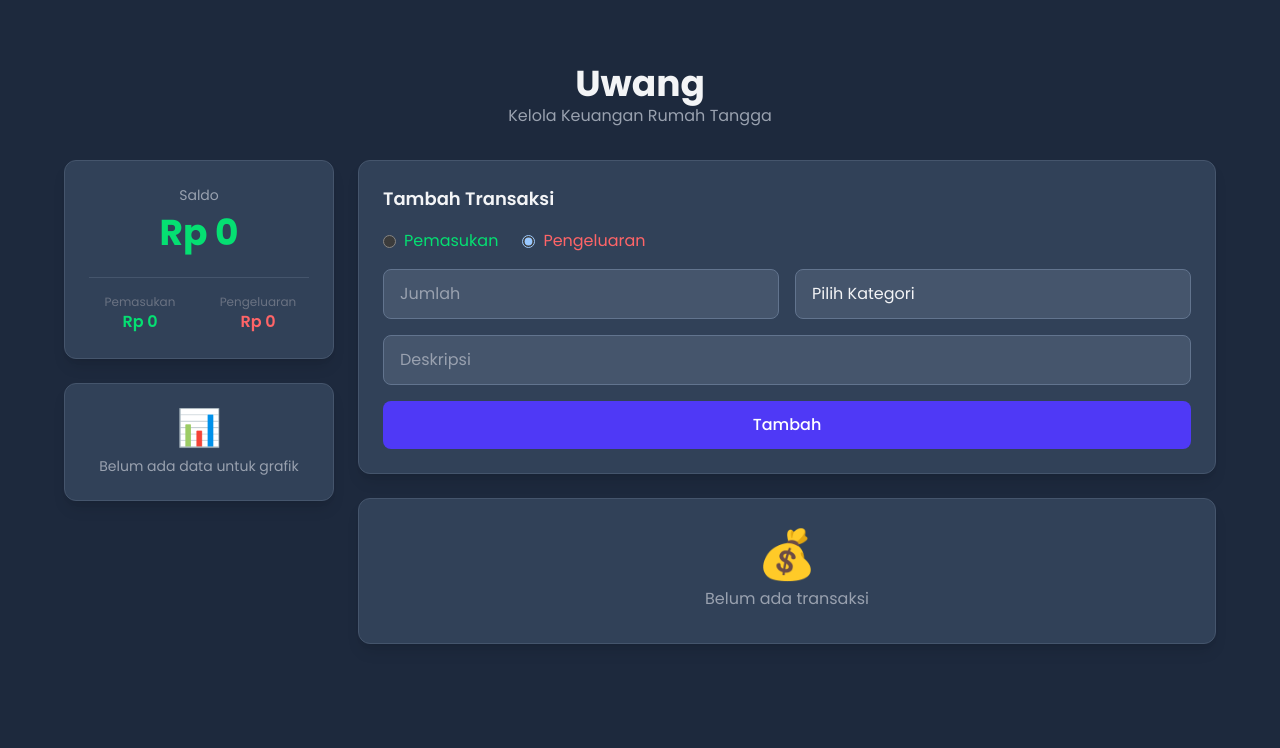
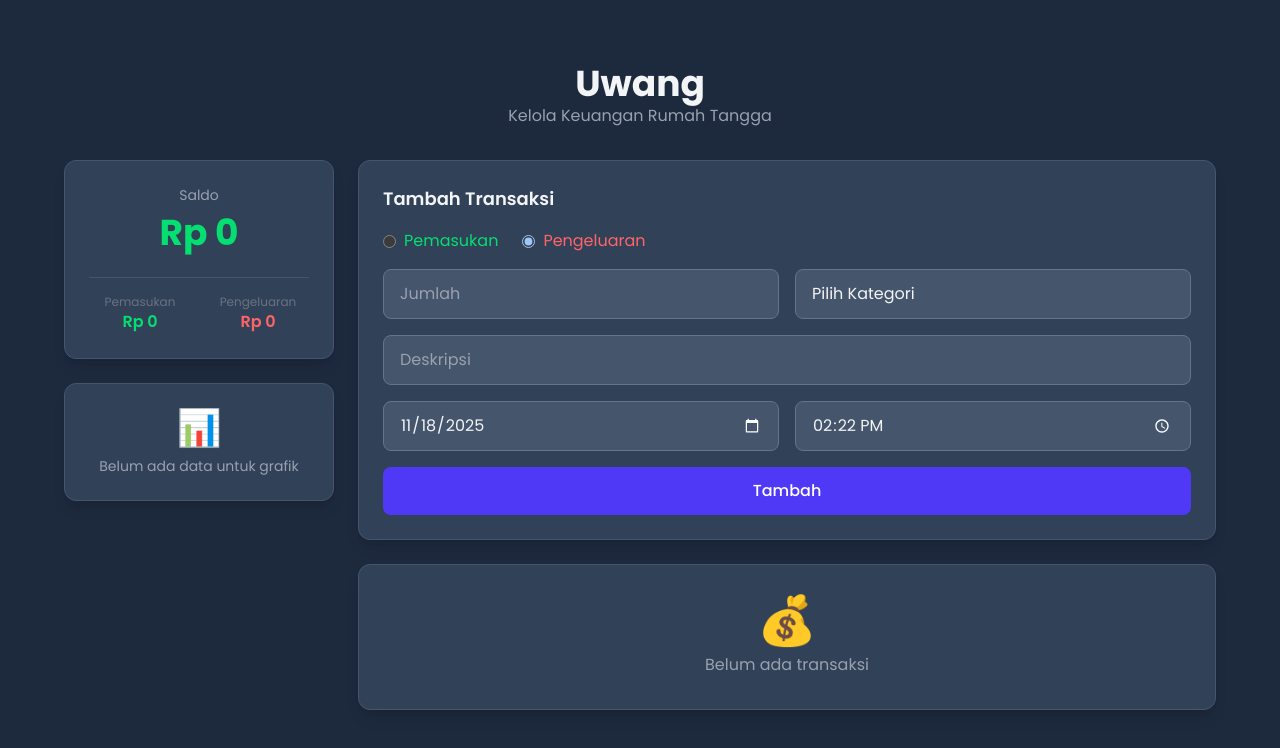
Before and after one commit to rohmanureldi/uwang, a React (Vite) app: page / in a window 1280 px wide. Shown: the top 748 px of the page. Built offline with nearby package versions, Linux system fonts and the light colour scheme.

Commit message:
date time field

```diff
--- a/src/components/TransactionForm.tsx
+++ b/src/components/TransactionForm.tsx
@@ -11,6 +11,8 @@ export default function TransactionForm({ onAddTransaction }: Props) {
   const [description, setDescription] = useState('');
   const [category, setCategory] = useState('');
   const [type, setType] = useState<'income' | 'expense'>('expense');
+  const [date, setDate] = useState(new Date().toISOString().split('T')[0]);
+  const [time, setTime] = useState(new Date().toTimeString().slice(0, 5));
   const [showCategoryModal, setShowCategoryModal] = useState(false);
 
   const handleSubmit = (e: React.FormEvent) => {
@@ -22,7 +24,8 @@ export default function TransactionForm({ onAddTransaction }: Props) {
       description,
       category,
       type,
-      date: new Date().toISOString().split('T')[0]
+      date,
+      time
     });
 
     setAmount('');
@@ -91,6 +94,27 @@ export default function TransactionForm({ onAddTransaction }: Props) {
           required
         />
 
+        <div className="grid grid-cols-1 sm:grid-cols-2 gap-4">
+          <input
+            type="date"
+            value={date}
+            onChange={(e) => setDate(e.target.value)}
+            className="px-4 py-3 border border-slate-500 bg-slate-600 text-gray-100 rounded-lg focus:ring-2 focus:ring-primary-500 focus:border-primary-500 outline-none text-sm sm:text-base cursor-pointer w-full"
+            style={{ colorScheme: 'dark', WebkitAppearance: 'none', MozAppearance: 'textfield' }}
+            onFocus={(e) => e.target.showPicker?.()}
+            required
+          />
+          <input
+            type="time"
+            value={time}
+            onChange={(e) => setTime(e.target.value)}
+            className="px-4 py-3 border border-slate-500 bg-slate-600 text-gray-100 rounded-lg focus:ring-2 focus:ring-primary-500 focus:border-primary-500 outline-none text-sm sm:text-base cursor-pointer w-full"
+            style={{ colorScheme: 'dark', WebkitAppearance: 'none', MozAppearance: 'textfield' }}
+            onFocus={(e) => e.target.showPicker?.()}
+            required
+          />
+        </div>
+
         <button
           type="submit"
           className="w-full bg-indigo-600 text-white py-3 rounded-lg font-medium hover:bg-indigo-700 transition-colors text-sm sm:text-base"
--- a/src/components/TransactionList.tsx
+++ b/src/components/TransactionList.tsx
@@ -17,7 +17,9 @@ export default function TransactionList({ transactions, onEditTransaction, onDel
     amount: '',
     description: '',
     category: '',
-    type: 'expense' as 'income' | 'expense'
+    type: 'expense' as 'income' | 'expense',
+    date: '',
+    time: ''
   });
 
   const startEdit = (transaction: Transaction) => {
@@ -26,7 +28,9 @@ export default function TransactionList({ transactions, onEditTransaction, onDel
       amount: transaction.amount.toString(),
       description: transaction.description,
       category: transaction.category,
-      type: transaction.type
+      type: transaction.type,
+      date: transaction.date,
+      time: transaction.time || ''
     });
   };
 
@@ -38,7 +42,8 @@ export default function TransactionList({ transactions, onEditTransaction, onDel
       description: editForm.description,
       category: editForm.category,
       type: editForm.type,
-      date: new Date().toISOString().split('T')[0]
+      date: editForm.date,
+      time: editForm.time
     });
     setEditingId(null);
   };
@@ -108,6 +113,24 @@ export default function TransactionList({ transactions, onEditTransaction, onDel
                   className="w-full px-3 py-2 border border-slate-500 bg-slate-600 text-gray-100 rounded text-sm placeholder-gray-400"
                   placeholder="Deskripsi"
                 />
+                <div className="grid grid-cols-2 gap-2">
+                  <input
+                    type="date"
+                    value={editForm.date}
+                    onChange={(e) => setEditForm({...editForm, date: e.target.value})}
+                    className="px-3 py-2 border border-slate-500 bg-slate-600 text-gray-100 rounded text-sm cursor-pointer"
+                    style={{ colorScheme: 'dark', WebkitAppearance: 'none', MozAppearance: 'textfield' }}
+                    onFocus={(e) => e.target.showPicker?.()}
+                  />
+                  <input
+                    type="time"
+                    value={editForm.time}
+                    onChange={(e) => setEditForm({...editForm, time: e.target.value})}
+                    className="px-3 py-2 border border-slate-500 bg-slate-600 text-gray-100 rounded text-sm cursor-pointer"
+                    style={{ colorScheme: 'dark', WebkitAppearance: 'none', MozAppearance: 'textfield' }}
+                    onFocus={(e) => e.target.showPicker?.()}
+                  />
+                </div>
                 <div className="flex gap-2">
                   <button
                     onClick={() => saveEdit(transaction.id)}
@@ -130,6 +153,7 @@ export default function TransactionList({ transactions, onEditTransaction, onDel
                   <div className="flex items-center gap-2 text-xs sm:text-sm text-gray-400">
                     <span>{transaction.category}</span>
                     <span>• {transaction.date}</span>
+                    {transaction.time && <span>• {transaction.time}</span>}
                   </div>
                 </div>
                 <div className="flex items-center gap-2">
--- a/src/types.ts
+++ b/src/types.ts
@@ -5,4 +5,5 @@ export interface Transaction {
   category: string;
   type: 'income' | 'expense';
   date: string;
+  time: string;
 }
```
